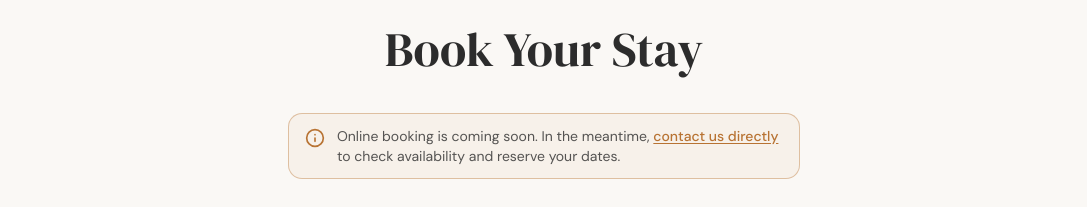
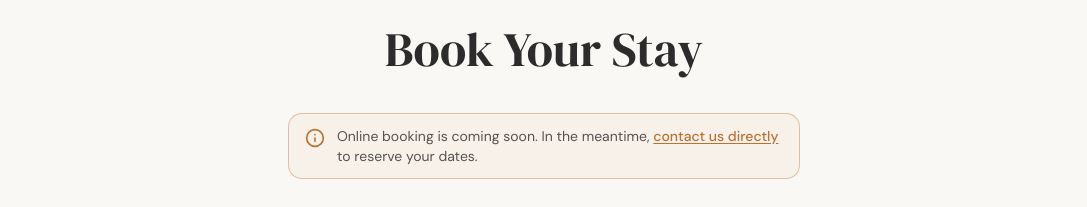
Before and after one commit to nathan-hadley/tumwater-stays, a Next.js app: page / in a window 1280 px wide. Shown: the part 2060-2267 px from the top of the page, without its empty margins (96-1183 px from the left). Built offline with nearby package versions, Linux system fonts and the light colour scheme.

Commit message:
Remove redundant "check availability and" from booking section copy
https://claude.ai/code/session_01CgxwQffJd1iYRpz3cd7SBM

```diff
--- a/src/components/sections/booking.tsx
+++ b/src/components/sections/booking.tsx
@@ -125,7 +125,7 @@ export function Booking() {
               >
                 contact us directly
               </a>{" "}
-              to check availability and reserve your dates.
+              to reserve your dates.
             </p>
           </div>
         )}
```
